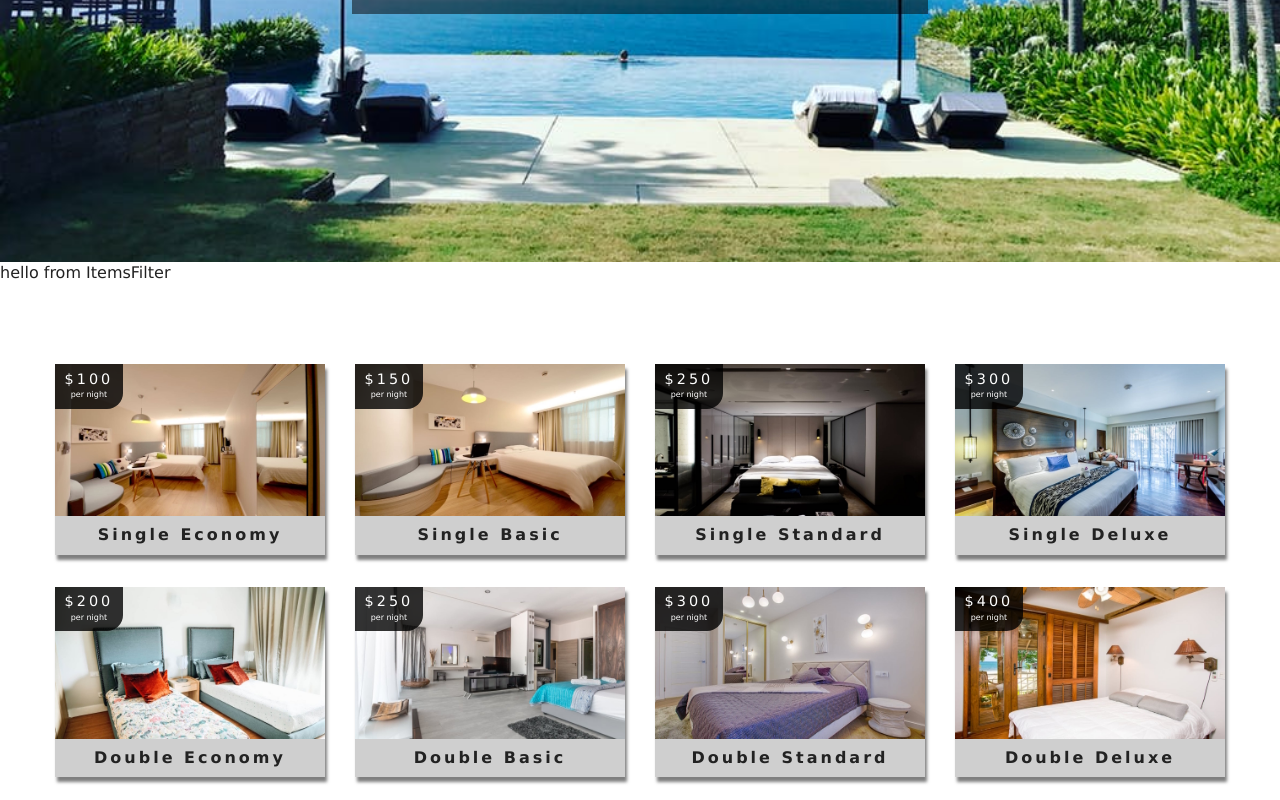
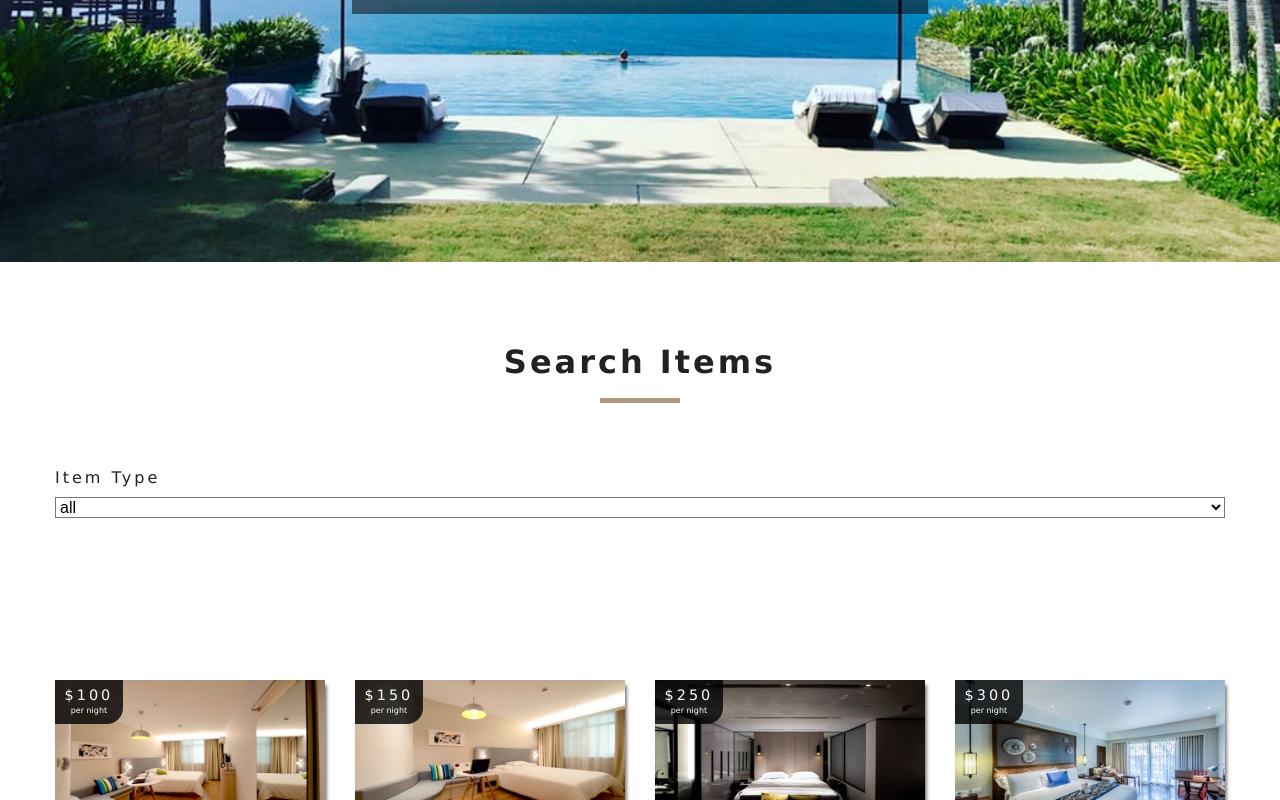
Before and after one commit to almack131216/react-api-beach-resort-tutorial, a React (Create React App) app: page /items in a window 1280 px wide. Shown: the part 538-1338 px from the top of the page. Built offline with nearby package versions, Linux system fonts and the light colour scheme.

Commit message:
10 | ItemsFilter | Select type

```diff
--- a/src/Context.js
+++ b/src/Context.js
@@ -7,18 +7,34 @@ export default class ItemProvider extends Component {
     items: [],
     sortedItems: [],
     featuredItems: [],
-    loading: true
+    loading: true,
+    type: "all",
+    capacity: 1,
+    price: 0,
+    minPrice: 0,
+    maxPrice: 0,
+    minSize: 0,
+    maxSize: 0,
+    breakfast: false,
+    pets: false
   };
   // getData
   componentDidMount() {
     let items = this.formatData(Data);
     console.log("[Context.js] items...", items);
     let featuredItems = items.filter(item => item.featured === true);
+
+    let maxPrice = Math.max(...items.map(item => item.price));
+    let maxSize = Math.max(...items.map(item => item.size));
+
     this.setState({
       items,
       featuredItems,
       sortedItems: items,
-      loading: false
+      loading: false,
+      price: maxPrice,
+      maxPrice: maxPrice,
+      maxSize: maxSize
     });
   }
 
@@ -39,9 +55,53 @@ export default class ItemProvider extends Component {
     return item;
   };
 
+  handleChange = event => {
+    const target = event.target;
+    const value = event.type === "checkbox" ? target.checked : target.value;
+    const name = event.target.name;
+    // const value = event.target.value;
+    // console.log("[Context.js] handleChange > this is type..." + type);
+    console.log("[Context.js] handleChange > this is name..." + name);
+    // console.log("[Context.js] handleChange > this is value..." + value);
+    this.setState(
+      {
+        [name]: value
+      },
+      this.filterItems
+    );
+  };
+
+  filterItems = () => {
+    console.log("[Context.js] filterItems > hello");
+    let {
+      items,
+      type,
+      capacity,
+      price,
+      minSize,
+      maxSize,
+      breakfast,
+      pets
+    } = this.state;
+
+    let tmpItems = [...items];
+    if (type !== "all") {
+      tmpItems = tmpItems.filter(item => item.type === type);
+    }
+    this.setState({
+      sortedItems: tmpItems
+    });
+  };
+
   render() {
     return (
-      <ItemContext.Provider value={{ ...this.state, getItem: this.getItem }}>
+      <ItemContext.Provider
+        value={{
+          ...this.state,
+          getItem: this.getItem,
+          handleChange: this.handleChange
+        }}
+      >
         {this.props.children}
       </ItemContext.Provider>
     );
--- a/src/containers/ItemsContainer.js
+++ b/src/containers/ItemsContainer.js
@@ -4,7 +4,7 @@ import ItemsList from "../components/ItemsList";
 import { withItemConsumer } from "../Context";
 import Loading from "../components/Loading";
 
-function ItemContainer({ context }) {
+function ItemsContainer({ context }) {
   const { loading, sortedItems, items } = context;
   if (loading) {
     return <Loading />;
@@ -17,7 +17,7 @@ function ItemContainer({ context }) {
   );
 }
 
-export default withItemConsumer(ItemContainer);
+export default withItemConsumer(ItemsContainer);
 
 // import React from "react";
 // import ItemsFilter from "./ItemsFilter";
--- a/src/containers/ItemsFilter.js
+++ b/src/containers/ItemsFilter.js
@@ -1,5 +1,61 @@
 import React from "react";
+import { useContext } from "react";
+import { ItemContext } from "../Context";
+import Title from "../components/Title";
 
-export default function ItemsFilter() {
-  return <div>hello from ItemsFilter</div>;
+// get all unique values
+const getUnique = (getItems, value) => {
+  return [...new Set(getItems.map(item => item[value]))];
+};
+
+export default function ItemsFilter({ items }) {
+  const context = useContext(ItemContext);
+  // console.log("[ItemsFilter.js] ItemContext...", context);
+  const {
+    handleChange,
+    type,
+    capacity,
+    price,
+    minPrice,
+    maxPrice,
+    minSize,
+    maxSizem,
+    breakfast,
+    pets
+  } = context;
+
+  // get unique types
+  let types = getUnique(items, "type");
+  // add all
+  types = ["all", ...types];
+  // map to jsx
+  types = types.map((item, index) => {
+    return (
+      <option value={item} key={index}>
+        {item}
+      </option>
+    );
+  });
+
+  return (
+    <section className="filter-container">
+      <Title title="search items" />
+      <form className="filter-form">
+        {/* select type */}
+        <div className="form-group">
+          <label htmlFor="type">item type</label>
+          <select
+            name="type"
+            id="type"
+            value={type}
+            className="form-control"
+            onChange={handleChange}
+          >
+            {types}
+          </select>
+        </div>
+        {/* (END) select type */}
+      </form>
+    </section>
+  );
 }
```
